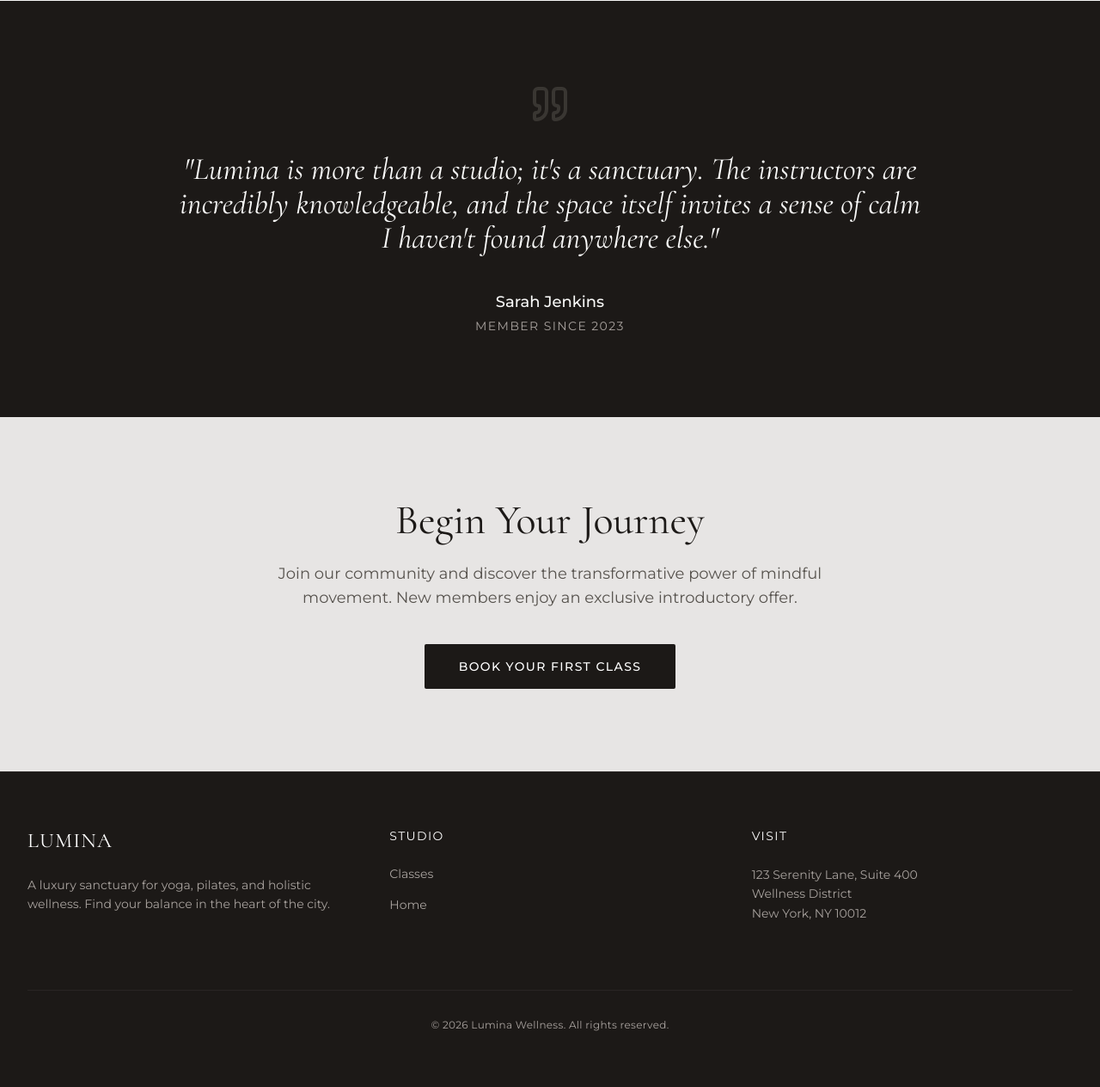
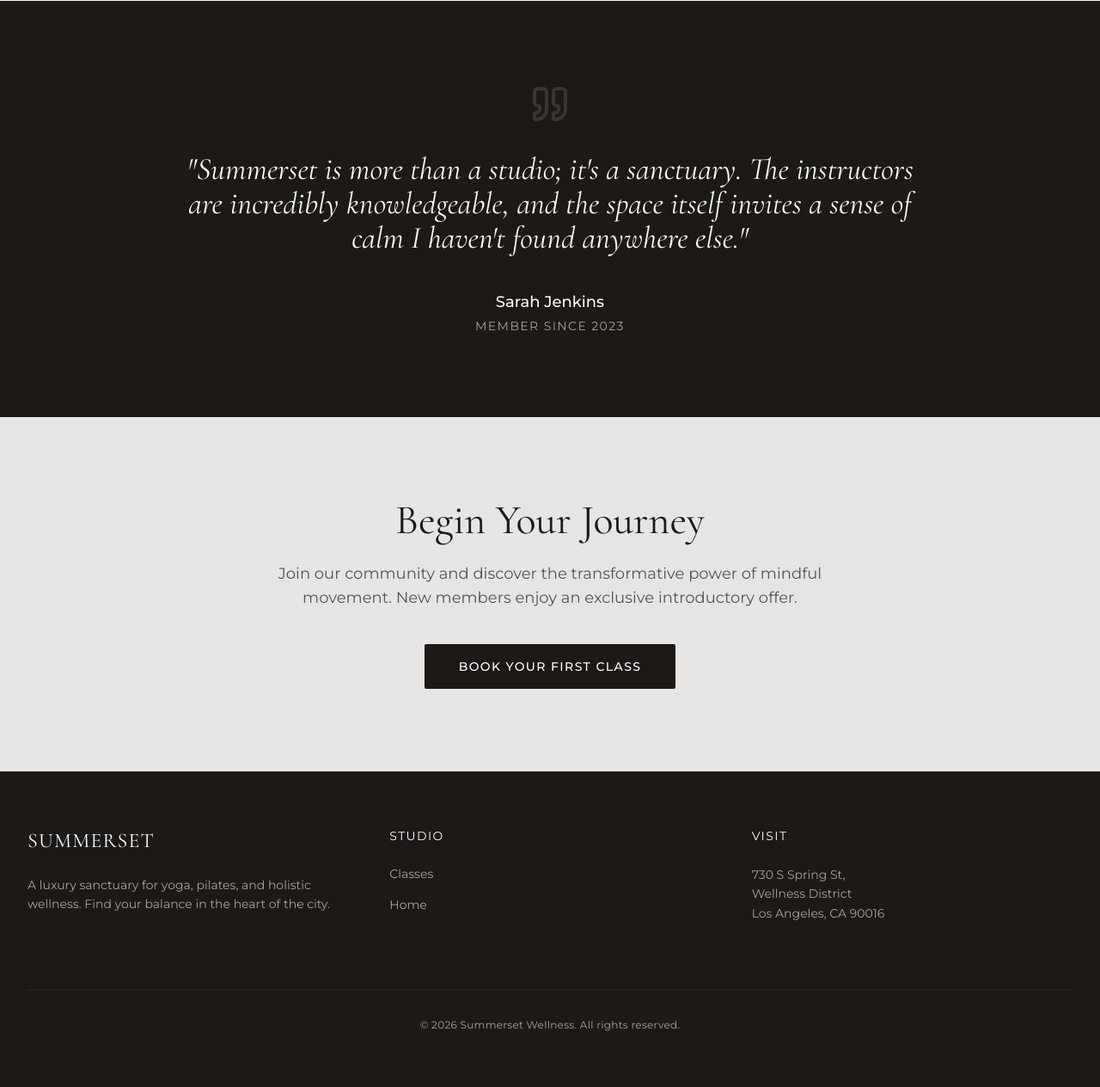
Before and after one commit to virgoits/aws-booking-app, a Flask app: page / in a window 1280 px wide. Shown: the part 2178-3442 px from the top of the page at 86% size. Run offline with Flask 3, Linux system fonts and the light colour scheme; some libraries are stand-ins or nearby versions.

Commit message:
Name Update, Favicon

```diff
--- a/app/templates/already_booked.html
+++ b/app/templates/already_booked.html
@@ -1,5 +1,5 @@
 {% extends "base.html" %}
-{% block title %}Already Booked - Lumina Wellness{% endblock %}
+{% block title %}Already Booked - Summerset Wellness{% endblock %}
 {% block content %}
 
 <section class="min-h-[70vh] flex items-center justify-center py-24 bg-stone-50">
--- a/app/templates/base.html
+++ b/app/templates/base.html
@@ -3,13 +3,14 @@
   <head>
     <meta charset="UTF-8"/>
     <meta content="width=device-width, initial-scale=1.0" name="viewport"/>
-    <title>{% block title %}Lumina Wellness{% endblock %}</title>
+    <title>{% block title %}Summerset Wellness{% endblock %}</title>
     <script src="https://cdn.tailwindcss.com"></script>
     <script src="{{ url_for('static', filename='tailwind.config.js') }}"></script>
     <link href="https://fonts.googleapis.com/css2?family=Cormorant:ital,wght@0,300;0,400;0,500;0,600;0,700;1,400&family=Montserrat:wght@300;400;500;600&display=swap" rel="stylesheet"/>
     <link href="{{ url_for('static', filename='style.css') }}" rel="stylesheet"/>
     <script src="https://unpkg.com/lucide@latest"></script>
     <script defer src="{{ url_for('static', filename='scripts.js') }}"></script>
+	<link rel="icon" type="image/png" href="{{ url_for('static', filename='favicon.png') }}">
   </head>
   <body class="bg-stone-50 text-stone-900 font-sans antialiased selection:bg-stone-200 selection:text-stone-900">
 
@@ -21,7 +22,7 @@
 
             <!-- Logo -->
             <div class="flex-shrink-0 flex items-center">
-              <a class="font-serif text-3xl tracking-wider font-medium text-stone-900" href="{{ url_for('home') }}">LUMINA</a>
+              <a class="font-serif text-3xl tracking-wider font-medium text-stone-900" href="{{ url_for('home') }}">SUMMERSET</a>
             </div>
 
             <!-- Desktop Menu -->
@@ -62,7 +63,7 @@
 
           <!-- Brand -->
           <div>
-            <a class="font-serif text-2xl text-white tracking-wider block mb-6" href="{{ url_for('home') }}">LUMINA</a>
+            <a class="font-serif text-2xl text-white tracking-wider block mb-6" href="{{ url_for('home') }}">SUMMERSET</a>
             <p class="text-sm leading-relaxed mb-6">
               A luxury sanctuary for yoga, pilates, and holistic wellness. Find your balance in the heart of the city.
             </p>
@@ -92,14 +93,14 @@
           <div>
             <h4 class="text-white text-sm uppercase tracking-widest mb-6">Visit</h4>
             <p class="text-sm leading-relaxed">
-              123 Serenity Lane, Suite 400<br/>
+              730 S Spring St,<br/>
               Wellness District<br/>
-              New York, NY 10012
+              Los Angeles, CA 90016
             </p>
           </div>
         </div>
         <div class="border-t border-stone-800 mt-16 pt-8 text-center text-xs tracking-wide">
-          <p>&copy; 2026 Lumina Wellness. All rights reserved.</p>
+          <p>&copy; <script>document.write(new Date().getFullYear());</script> Summerset Wellness. All rights reserved.</p>
         </div>
       </div>
     </footer>
--- a/app/templates/booking.html
+++ b/app/templates/booking.html
@@ -1,5 +1,5 @@
 {% extends "base.html" %}
-{% block title %}Book a Class - Lumina Wellness{% endblock %}
+{% block title %}Book a Class - Summerset Wellness{% endblock %}
 {% block content %}
 
 <section class="py-24 bg-stone-50">
--- a/app/templates/confirmation.html
+++ b/app/templates/confirmation.html
@@ -1,5 +1,5 @@
 {% extends "base.html" %}
-{% block title %}Booking Confirmed - Lumina Wellness{% endblock %}
+{% block title %}Booking Confirmed - Summerset Wellness{% endblock %}
 {% block content %}
 
 <section class="min-h-[70vh] flex items-center justify-center py-24 bg-stone-50">
--- a/app/templates/full.html
+++ b/app/templates/full.html
@@ -1,5 +1,5 @@
 {% extends "base.html" %}
-{% block title %}Class Full - Lumina Wellness{% endblock %}
+{% block title %}Class Full - Summerset Wellness{% endblock %}
 {% block content %}
 
 <section class="min-h-[70vh] flex items-center justify-center py-24 bg-stone-50">
--- a/app/templates/home.html
+++ b/app/templates/home.html
@@ -1,5 +1,5 @@
 {% extends "base.html" %}
-{% block title %}Lumina Wellness - Yoga & Pilates Studio{% endblock %}
+{% block title %}Summerset Wellness - Yoga & Pilates Studio{% endblock %}
 {% block content %}
 
 <!-- Hero Section -->
@@ -9,7 +9,7 @@
     <div class="absolute inset-0 bg-stone-900/30"></div>
   </div>
   <div class="relative z-10 text-center px-4 max-w-4xl mx-auto">
-    <span class="block text-stone-100 text-sm md:text-base tracking-[0.2em] uppercase mb-4">Welcome to Lumina</span>
+    <span class="block text-stone-100 text-sm md:text-base tracking-[0.2em] uppercase mb-4">Welcome to Summerset</span>
     <h1 class="font-serif text-5xl md:text-7xl lg:text-8xl text-white mb-8 leading-tight">Find Your
       <br/>
       <span class="italic font-light">Inner Balance</span>
@@ -115,7 +115,7 @@
   <div class="max-w-4xl mx-auto px-4 text-center">
     <i class="w-12 h-12 mx-auto mb-8 text-stone-600 opacity-50" data-lucide="quote"></i>
     <blockquote class="font-serif text-3xl md:text-4xl leading-relaxed mb-10 italic">
-      "Lumina is more than a studio; it's a sanctuary. The instructors are incredibly knowledgeable, and the space itself invites a sense of calm I haven't found anywhere else."
+      "Summerset is more than a studio; it's a sanctuary. The instructors are incredibly knowledgeable, and the space itself invites a sense of calm I haven't found anywhere else."
     </blockquote>
     <cite class="not-italic">
       <span class="block text-lg font-medium">Sarah Jenkins</span>
```
Also changed, not shown: app/templates/favicon.png (added).
